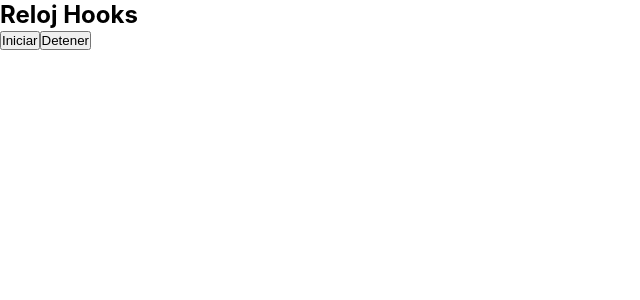
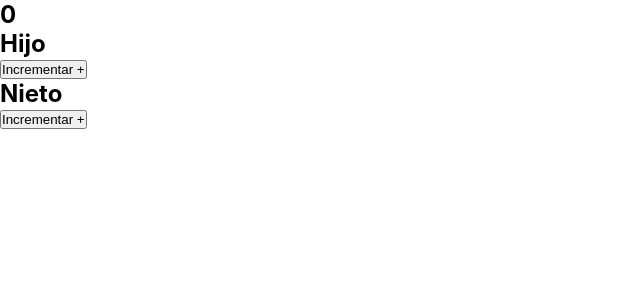
Before and after one commit to astronmy/0822TDFE3N2C4LAED0521PT, a React (Create React App) app: page / in a window 1280 px wide. Shown: the top 300 px of the page, without its empty margins (0-640 px from the left). Built offline with nearby package versions, Linux system fonts and the light colour scheme; the HTML template or start-up script is replaced by a standard one; a web font is replaced by a local one.

Commit message:
clase de revision, intro promessas

```diff
--- a/src/App.js
+++ b/src/App.js
@@ -1,14 +1,16 @@
+import { useState } from 'react';
 import './App.css';
-import CounterApp from './components/CounterApp';
-import RelojHooks from './components/RelojHooks';
+import Hijo from './components/Hijo';
 
 function App() {
-
-
+  const [contador, setContador] = useState(0)
+  const incrementar = () => {
+      setContador(contador+1)
+  }
   return (
     <>
-      {/* <CounterApp stock={20}/> */}
-      <RelojHooks/>
+        <h2>{contador}</h2>
+        <Hijo funcion={incrementar} />
     </>
   )
 }
--- a/src/components/CounterApp.js
+++ /dev/null
@@ -1,28 +0,0 @@
-import { useState } from 'react'
-import styles from '../styles/container.module.css'
-const CounterApp = ({stock}) =>{
-  const [counter, setCounter] = useState(0)
-
-  const handleAdd = () => {
-    if(counter < stock){
-      setCounter(counter+1)
-    }
-  }
-  const handleSubstract = () => {
-      setCounter(counter-1)
-  }
-
-  return (
-    <div className={styles.container}>
-      <h2>Counter App</h2>
-      <h2>{counter}</h2>
-      <button onClick={handleAdd} >+1</button>
-      {counter > 0 && <button onClick={handleSubstract} >-1</button>}
-
-     {/*  <button onClick={() => setCounter(counter+1)} >++1</button>
-      {counter > 0 && <button onClick={() => setCounter(counter-1)} >--1</button>}  */}
-
-    </div>
-  )
-}
-export default CounterApp;
--- /dev/null
+++ b/src/components/Hijo.js
@@ -0,0 +1,14 @@
+import Nieto from "./Nieto";
+
+const Hijo = ({funcion}) => {
+
+  return (
+    <>
+      <h2>Hijo</h2>
+      <button onClick={funcion}>Incrementar +</button>
+      <Nieto myClick={funcion} />
+    </>
+  )
+
+}
+export default Hijo;
--- /dev/null
+++ b/src/components/Nieto.js
@@ -0,0 +1,10 @@
+const Nieto = ({myClick}) => {
+
+  return (
+    <>
+      <h2>Nieto</h2>
+      <button onClick={myClick}>Incrementar +</button>
+    </>
+  )
+}
+export default Nieto;
--- a/src/components/Reloj.js
+++ /dev/null
@@ -1,24 +0,0 @@
-import { useEffect } from "react";
-
-
-const Reloj = ({hora}) => {
-  useEffect(() =>{
-      console.log("reloj montado")
-
-      return () => {
-          console.log("reloj desmontado")
-      }
-
-  }, [])
-
-  useEffect(() =>{
-    console.log("reloj actualizado")
-
-}, [hora])
-
-
-  return (
-      <h2>{hora}</h2>
-  )
-}
-export default Reloj;
--- a/src/components/RelojHooks.js
+++ /dev/null
@@ -1,37 +0,0 @@
-import { useEffect, useState } from "react";
-import Reloj from "./Reloj";
-
-
-const RelojHooks = () => {
-  const [hour, setHour] = useState(null)
-  const [visible, setVisible] = useState(null)
-
-  useEffect( () => {
-      console.log("RH montado")
-  }, [])
-
-
-  useEffect( () => {
-    let temporizador;
-    if(visible){
-      temporizador = setInterval( () => {
-        setHour(new Date().toLocaleTimeString());
-      }, 1000)
-    }else{
-      clearInterval(temporizador)
-    }
-
-}, [visible])
-
-
-  return (
-    <>
-      <h2>Reloj Hooks</h2>
-      {visible && <Reloj hora={hour} />}
-      <button onClick={() => setVisible(true)} >Iniciar</button>
-      <button onClick={() => setVisible(false)} >Detener</button>
-    </>
-  )
-
-}
-export default RelojHooks;
```
Also changed, not shown: index.html (added, +13 -0 lines), src/components/Button.js (deleted, +0 -12 lines).
